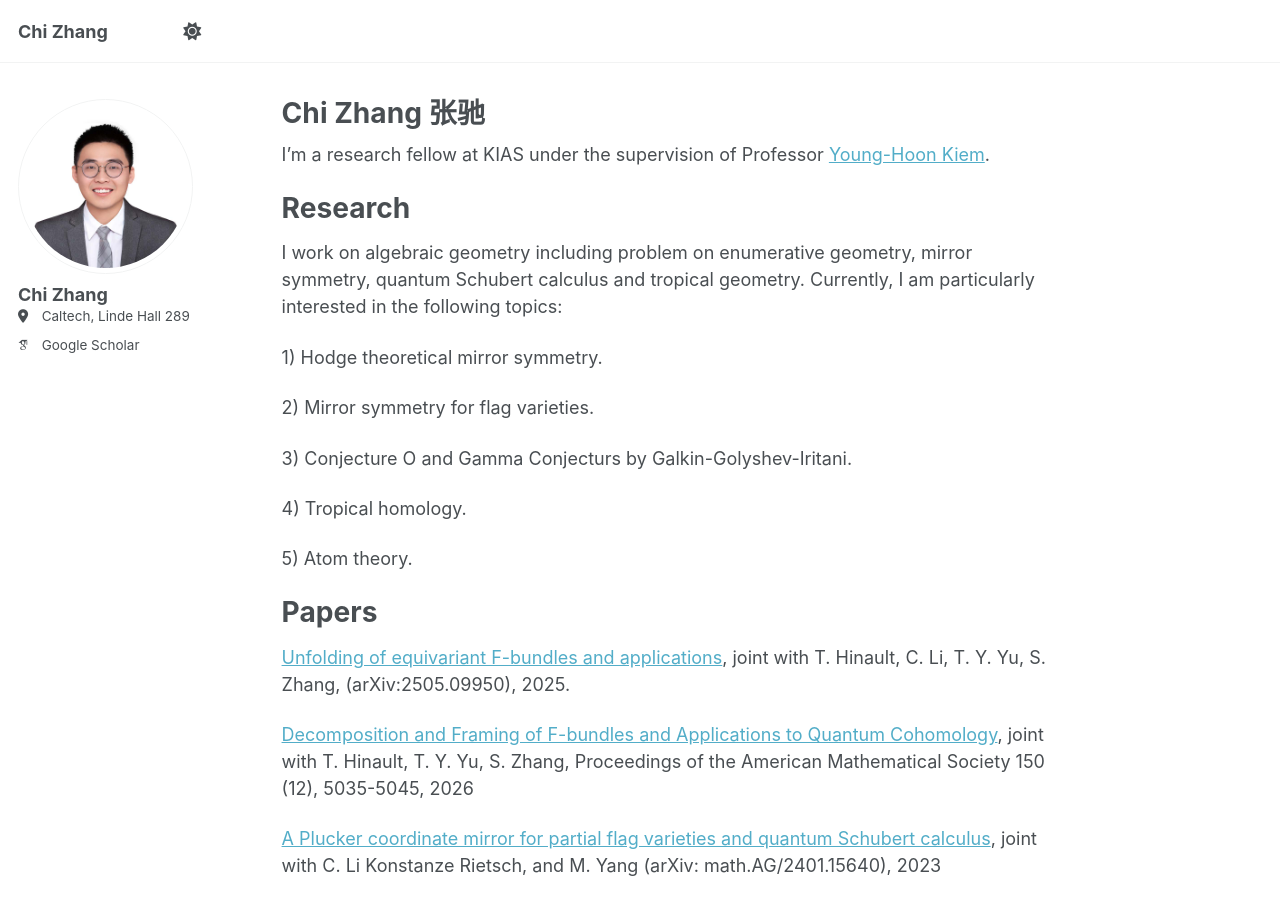
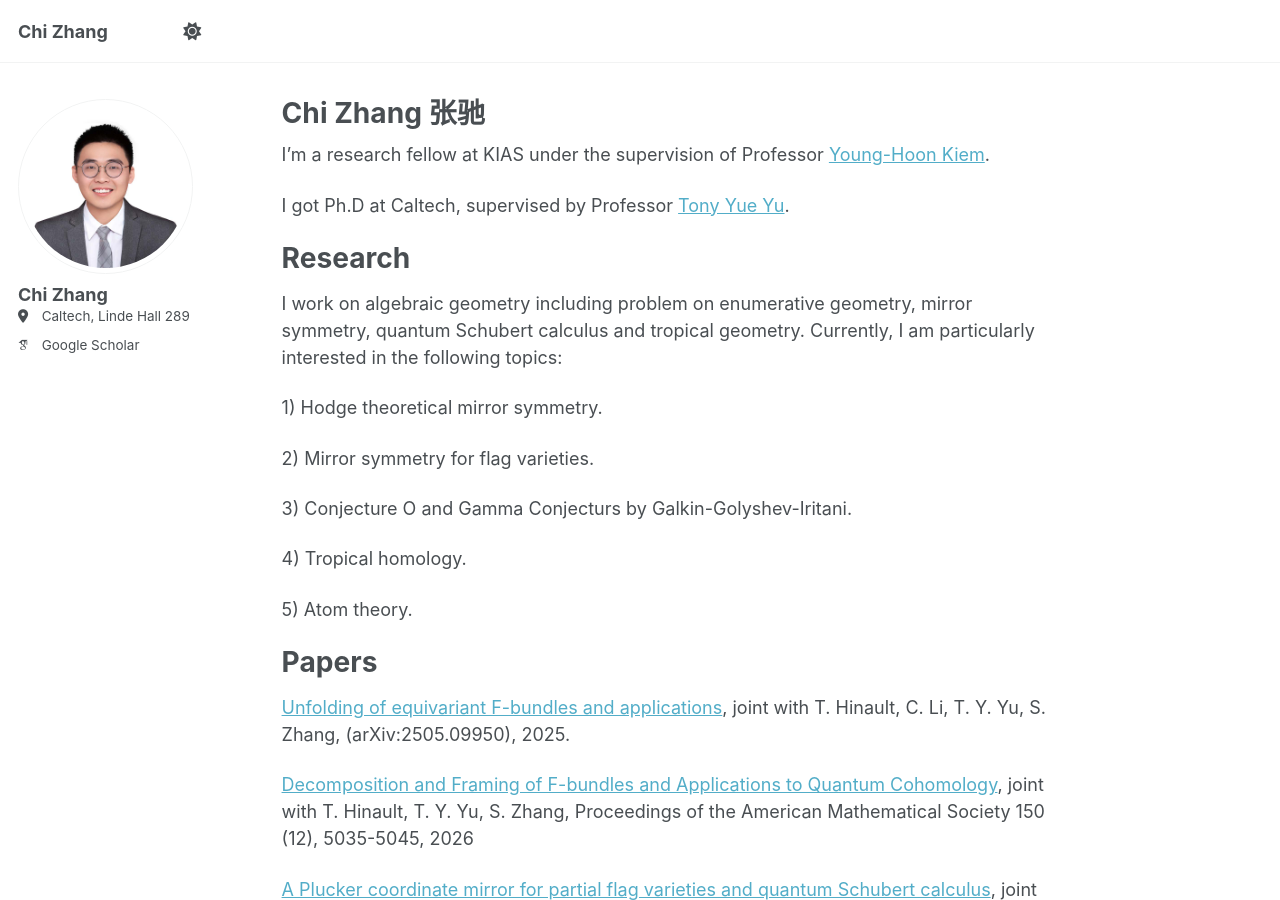
Before and after one commit to ChiZhang-math/ChiZhang-math.github.io, a Jekyll site: the page built from _pages/about.md, in a window 1280 px wide and 900 px high. Built offline with Jekyll 4.4.1, drawn with Linux system fonts in a browser that asks for light colours; some web fonts are replaced; a script that is not in the unit is left out.

Commit message:
Update about.md

```diff
--- a/_pages/about.md
+++ b/_pages/about.md
@@ -9,6 +9,7 @@ redirect_from:
 
 I'm a research fellow at KIAS under the supervision of Professor [Young-Hoon Kiem](https://sites.google.com/site/yhkiem/home?pli=1&authuser=0).
 
+I got Ph.D at Caltech, supervised by Professor [Tony Yue Yu](https://tyy.caltech.edu/).
 
 Research
 ======
```
